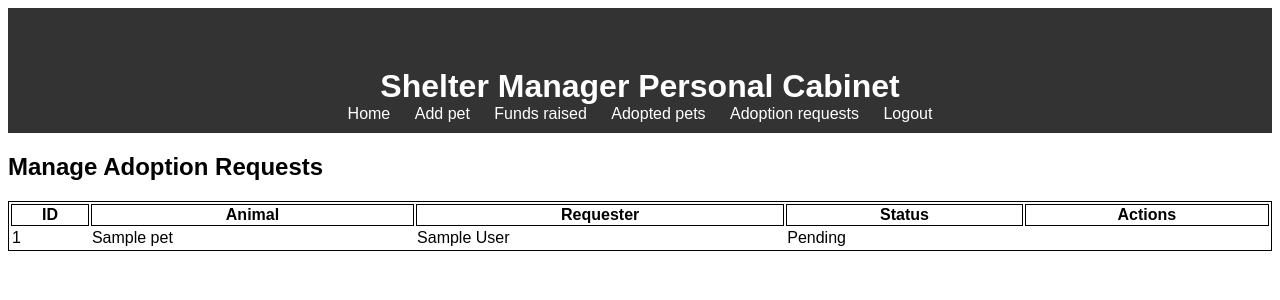
After one commit to UlugbekMuslitdinov/snugglify, a Django app: page /accounts/adoption-requests/ in a window 1280 px wide. The commit adds this page. Shown: the top 300 px of the page. Run offline with Django 4.2, Linux system fonts and the light colour scheme; a user stored in the database is signed in; tables that the repository leaves empty hold one stand-in row (values such as "Sample post").

Commit message:
adoption requests page created

```diff
--- a/petsproject/settings.py
+++ b/petsproject/settings.py
@@ -26,7 +26,7 @@ SECRET_KEY = os.environ.get("SECRET_KEY")
 # SECURITY WARNING: don't run with debug turned on in production!
 DEBUG = os.environ.get("DEBUG", "False")
 
-ALLOWED_HOSTS = []
+ALLOWED_HOSTS = ['*']
 
 
 # Application definition
@@ -159,3 +159,6 @@ CRISPY_TEMPLATE_PACK = "bootstrap4"
 # Stripe config
 STRIPE_TEST_PUBLISHABLE_KEY = os.environ.get("STRIPE_TEST_PUBLISHABLE_KEY")
 STRIPE_TEST_SECRET_KEY = os.environ.get("STRIPE_TEST_SECRET_KEY")
+
+
+CSRF_TRUSTED_ORIGINS = ["http://localhost", "https://64b5-2607-f140-6000-80e4-3861-27e7-2dbc-d71d.ngrok-free.app"]
--- a/templates/_base.html
+++ b/templates/_base.html
@@ -26,8 +26,8 @@
                     <li><a href="#">Local Services </a></li>
                     <li><a href="{% url 'how_you_can_help' %}">How You Can Help </a></li>
                 </ul>
-                <a href="{% url 'donation_request' %}" class="donate-button button">DONATE</a>
                 {% if user.is_authenticated %}
+                    <a href="{% url 'donation_request' %}" class="donate-button button">DONATE</a>
                     <a href="{% url 'account_profile' %}" class="logIn-button">Account</a>
                 <a href="{% url 'logout' %}" class="logIn-button">Log out</a>
                 {% else %}
--- a/templates/_base_manager.html
+++ b/templates/_base_manager.html
@@ -75,6 +75,7 @@
             <a href="{% url 'create_pet' %}">Add pet</a>
             <a href="{% url 'funds_raised' %}">Funds raised</a>
             <a href="#">Adopted pets</a>
+            <a href="{% url 'adoption_requests' %}" >Adoption requests</a>
             <a href="{% url 'logout' %}">Logout</a>
         </div>
     </div>
--- /dev/null
+++ b/templates/users/view_adoptions.html
@@ -0,0 +1,50 @@
+{% extends '_base_manager.html' %}
+
+{% block style %}
+    <style>
+        .table-responsive {
+            margin-top: 20px;
+        }
+
+        .table {
+            width: 100%;
+            max-width: 100%;
+            margin-bottom: 20px;
+            border: 1px solid #000;
+        }
+
+        tr th {
+            text-align: center;
+            border: 1px solid #000;
+        }
+
+    </style>
+{% endblock style %}
+
+{% block content %}
+    <h2>Manage Adoption Requests</h2>
+
+    <div class="table-responsive">
+        <table class="table table-striped table-hover">
+            <thead>
+                <tr>
+                    <th>ID</th>
+                    <th>Animal</th>
+                    <th>Requester</th>
+                    <th>Status</th>
+                    <th>Actions</th>
+                </tr>
+            </thead>
+            <tbody>
+                {% for request in adoptions %}
+                    <tr>
+                        <td>{{ request.id }}</td>
+                        <td>{{ request.pet.name }}</td>
+                        <td>{{ request.adopter.user.full_name }}</td>
+                        <td>{% if request.is_pending %}Pending{% else %}Confirmed{% endif %}</td>
+                    </tr>
+                {% endfor %}
+            </tbody>
+        </table>
+    </div>
+{% endblock content %}
--- a/users/models.py
+++ b/users/models.py
@@ -6,7 +6,7 @@ from shelter.models import Shelter
 
 class CustomUser(AbstractUser):
     full_name = models.CharField(max_length=100)
-    email = models.EmailField(unique=True)
+    email = models.EmailField()
     phone = models.CharField(max_length=15, unique=True)
 
     def is_manager(self):
--- a/users/urls.py
+++ b/users/urls.py
@@ -3,6 +3,7 @@ from django.urls import path
 from . import views
 
 urlpatterns = [
+    path("adoption-requests/", views.view_adoptions, name="adoption_requests"),
     path("funds-raised/", views.funds_raised, name="funds_raised"),
     path("donation/", views.donation_request, name="donation_request"),
     path("signup/", views.BasicUserCreateView.as_view(), name="signup"),
--- a/users/views.py
+++ b/users/views.py
@@ -8,6 +8,8 @@ from .forms import DonationForm
 from django.db import models
 
 from django.conf import settings
+
+from pets.models import AdoptionRequest
 
 
 
@@ -80,3 +82,13 @@ def funds_raised(request):
         context = {"shelter": shelter, "donations": donations, "total": total}
         return render(request, "users/funds_raised.html", context)
     return redirect("account_profile")
+
+
+def view_adoptions(request):
+    manager = request.user.manager
+    if manager:
+        shelter = manager.shelter
+        adoptions = AdoptionRequest.objects.filter(pet__shelter=shelter)
+        context = {"shelter": shelter, "adoptions": adoptions}
+        return render(request, "users/view_adoptions.html", context)
+    return redirect("account_profile")
```
Also changed, not shown: media/pet_photos/Screenshot_2024-02-25_at_4.51.24PM.png (added), media/pet_photos/Screenshot_2024-02-25_at_4.52.17PM.png (added), media/pet_photos/Screenshot_2024-02-25_at_4.55.57PM.png (added), media/pet_photos/Siberian_Husky_dog.webp (added), media/shelter_logos/Betterpets_logo.png (added), users/migrations/0005_alter_customuser_email.py (added), 2 other files.
